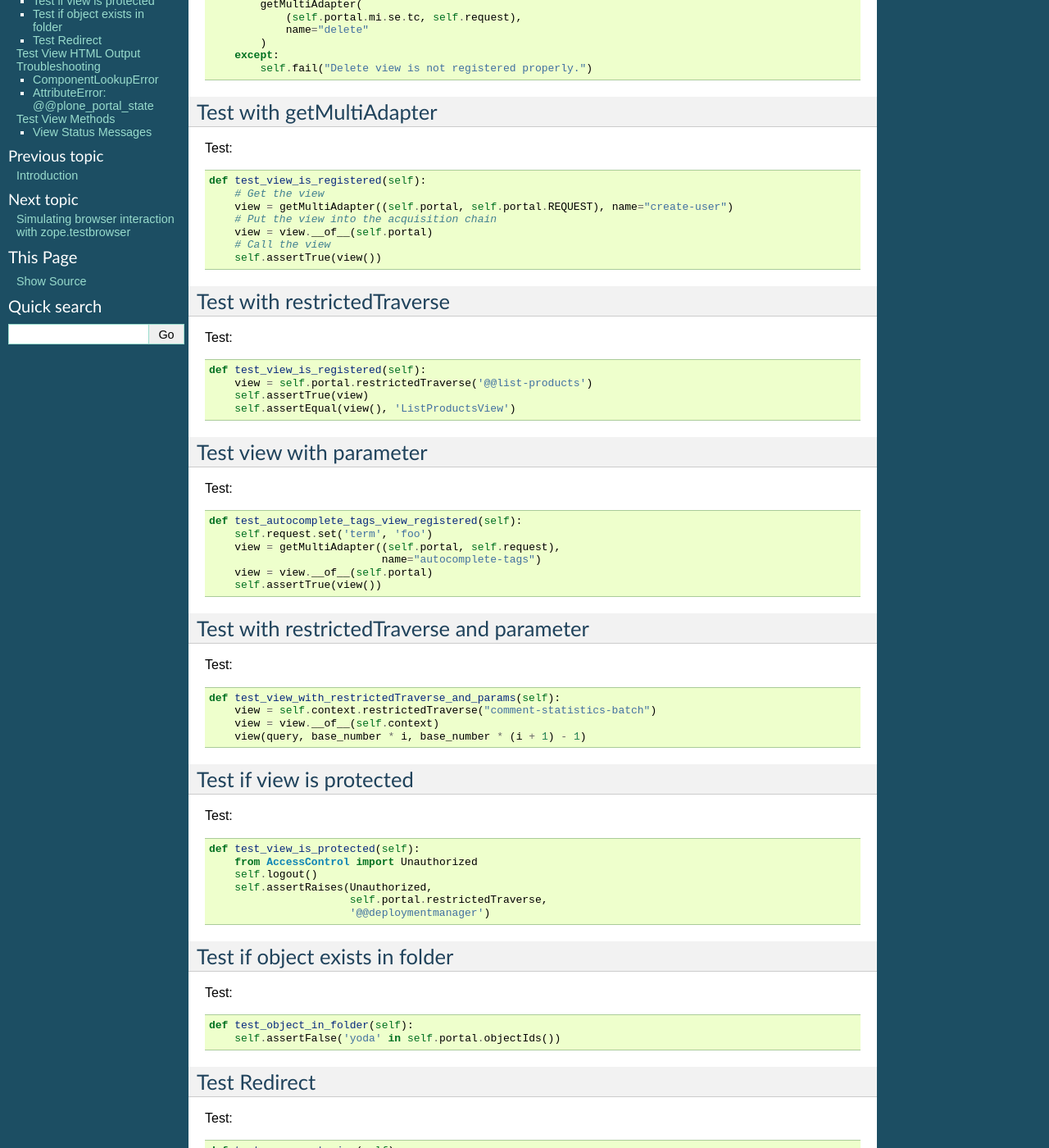
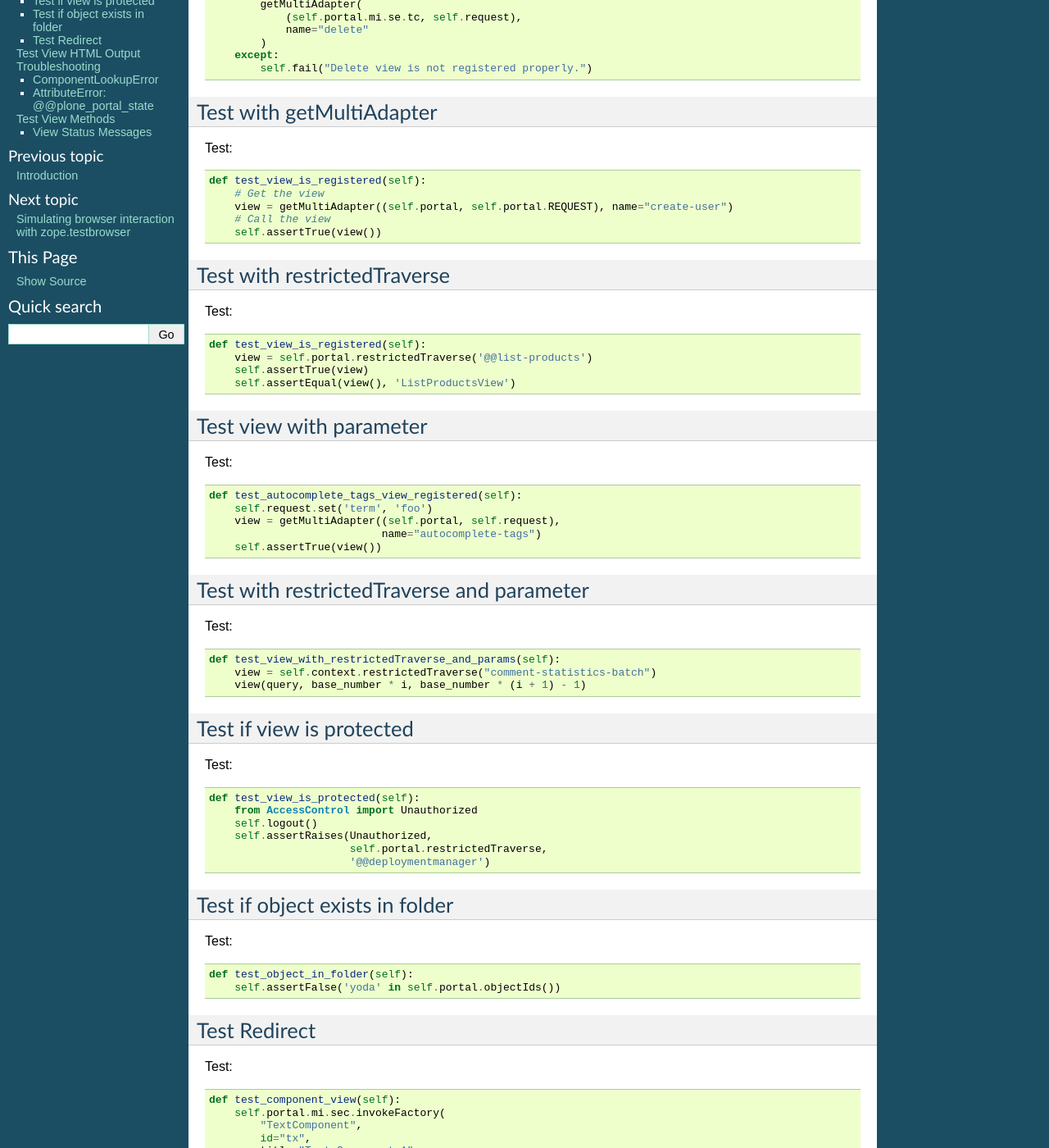
Before and after one commit to plone/plone.app.testing, a Sphinx documentation site: the page built from docs/source/views.rst, in a window 1280 px wide and 1400 px high, scrolled down 225 px. Shown: the whole window at 82% size. Built offline with Sphinx 7.4.7, drawn with Linux system fonts in a browser that asks for light colours; some of the changed text lies outside the part shown.

Commit message:
remove __of__ calls on views

```diff
--- a/docs/source/views.rst
+++ b/docs/source/views.rst
@@ -24,8 +24,6 @@ Test::
     def test_view_is_registered(self):
         # Get the view
         view = getMultiAdapter((self.portal, self.portal.REQUEST), name="create-user")
-        # Put the view into the acquisition chain
-        view = view.__of__(self.portal)
         # Call the view
         self.assertTrue(view())
 
@@ -49,7 +47,6 @@ Test::
         self.request.set('term', 'foo')
         view = getMultiAdapter((self.portal, self.request),
                                name="autocomplete-tags")
-        view = view.__of__(self.portal)
         self.assertTrue(view())
 
 
@@ -60,7 +57,6 @@ Test::
 
     def test_view_with_restrictedTraverse_and_params(self):
         view = self.context.restrictedTraverse("comment-statistics-batch")
-        view = view.__of__(self.context)
         view(query, base_number * i, base_number * (i + 1) - 1)
 
 
@@ -99,7 +95,6 @@ Test::
             (self.portal.mi.sec.tx, self.request),
             name="view"
         )
-        view = view.__of__(self.portal.mi.sec)
 
         view()
 
@@ -173,7 +168,6 @@ Test::
             (self.portal.mi, self.request),
             name="view"
         )
-        view = view.__of__(self.portal.mi)
 
         self.assertEqual(len(view.sections()), 2)
         self.assertEqual(
@@ -192,7 +186,6 @@ Test::
             (self.portal.mi.se.tc, self.request),
             name="delete"
         )
-        view.__of__(self.portal.mi.se)
 
         view()
 
```
